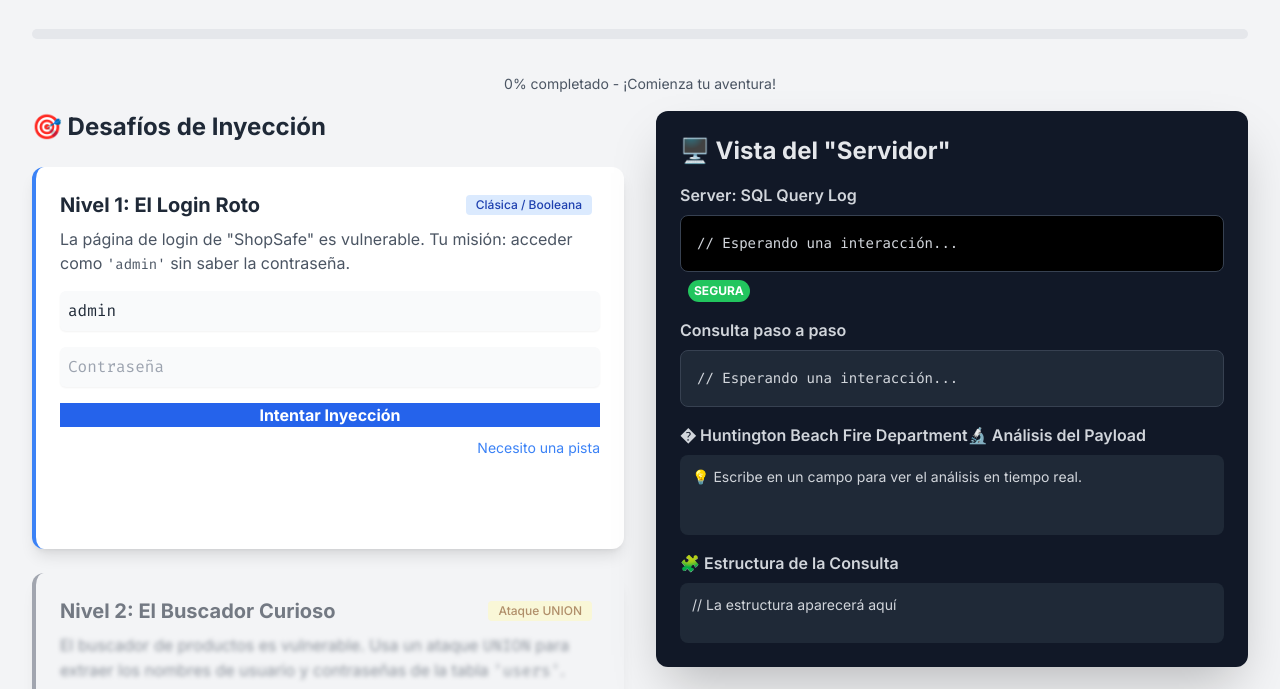
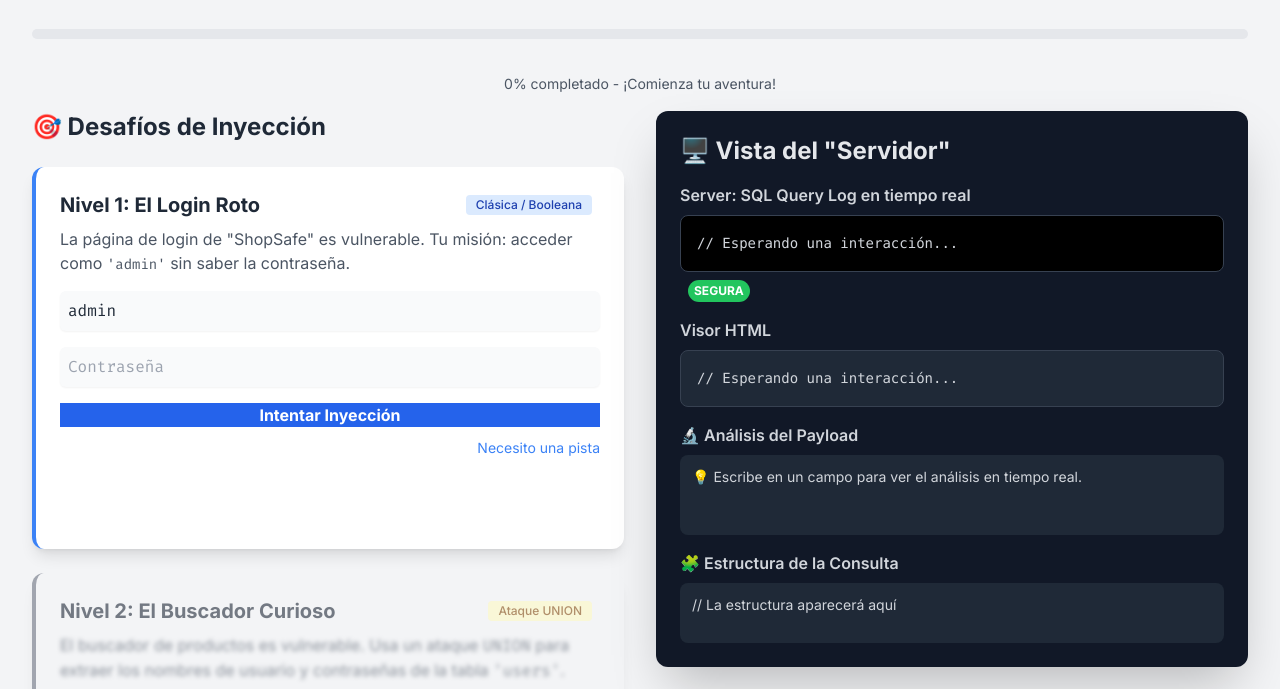
Before and after one commit to m4rtinm/sqli, a plain HTML site: page index.html in a window 1280 px wide. Shown: the part 111-800 px from the top of the page. Drawn offline with nearby package versions, Linux system fonts and the light colour scheme.

Commit message:
mejoras en ui

```diff
--- a/index.html
+++ b/index.html
@@ -180,7 +180,7 @@
 
                 <!-- Consulta SQL en tiempo real -->
                 <div class="mt-4">
-                    <h3 class="font-semibold text-gray-300 mb-2">Server: SQL Query Log</h3>
+                    <h3 class="font-semibold text-gray-300 mb-2">Server: SQL Query Log en tiempo real</h3>
                     <div class="bg-black rounded-lg p-4 font-fira text-sm overflow-x-auto border border-gray-700" id="query-container">
                         <pre id="sql-query-display" class="text-gray-300 m-0 whitespace-pre-wrap leading-relaxed">// Esperando una interacción...</pre>
                     </div>
@@ -192,7 +192,7 @@
                     </div>
                    <!-- Consulta desglosada en tiempo real -->
                    <div class="mt-4">
-                       <h3 class="font-semibold text-gray-300 mb-2">Consulta paso a paso</h3>
+                       <h3 class="font-semibold text-gray-300 mb-2">Visor HTML</h3>
                        <div class="bg-gray-800 rounded-lg p-4 font-fira text-sm overflow-x-auto border border-gray-700" id="query-step-container">
                            <pre id="sql-query-step" class="text-gray-300 m-0 whitespace-pre-wrap leading-relaxed">// Esperando una interacción...</pre>
                        </div>
@@ -201,7 +201,7 @@
 
                 <!-- Análisis detallado -->
                 <div id="analysis-box" class="mt-4">
-                     <h3 class="font-semibold text-gray-300 mb-2">� Huntington Beach Fire Department🔬 Análisis del Payload</h3>
+                     <h3 class="font-semibold text-gray-300 mb-2">🔬 Análisis del Payload</h3>
                      <div id="analysis-content" class="p-3 bg-gray-800 rounded-lg text-sm text-gray-300 min-h-[80px] overflow-y-auto max-h-[200px]">
                         💡 Escribe en un campo para ver el análisis en tiempo real.
                      </div>
```
